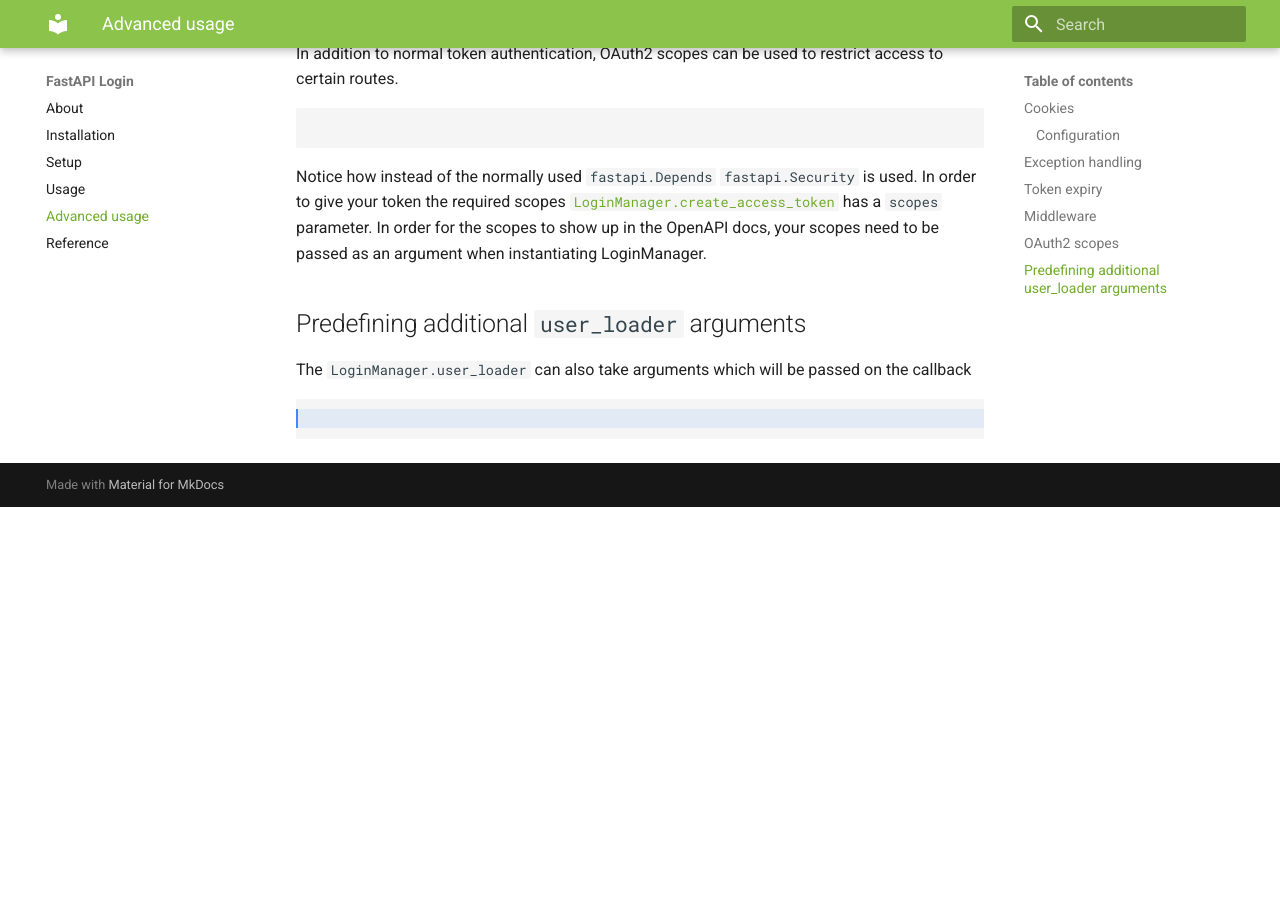
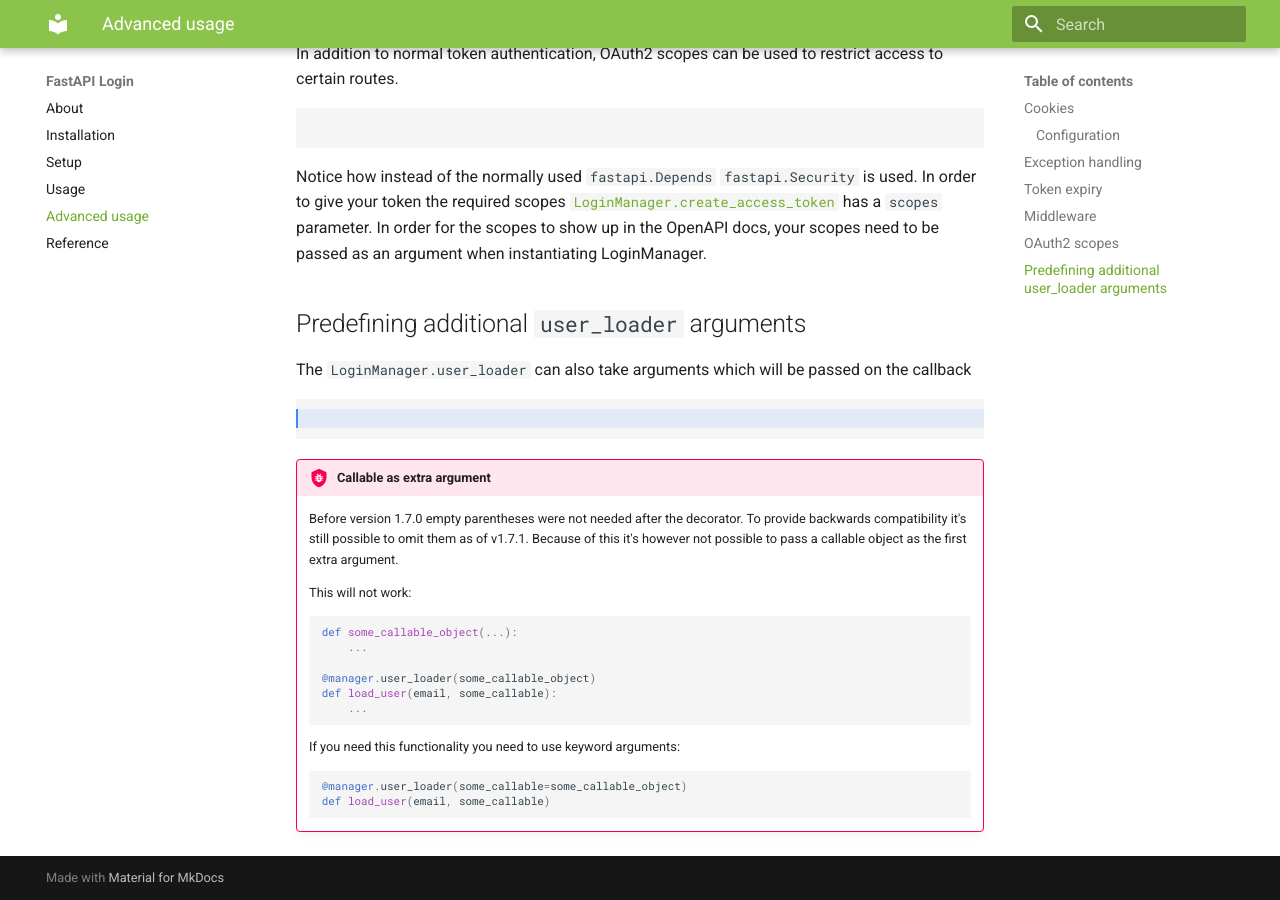
Before and after one commit to MushroomMaula/fastapi_login, an MkDocs documentation site: the page built from docs/advanced_usage.md, in a window 1280 px wide and 900 px high, scrolled down 1884 px. Built offline with MkDocs 1.6.1 and Material for MkDocs 9.7.7, drawn with Linux system fonts in a browser that asks for light colours; before the commit the page ends 2391 px from its top, so only the background shows below that.

Commit message:
Add caveats

`````diff
--- a/docs/advanced_usage.md
+++ b/docs/advanced_usage.md
@@ -89,3 +89,23 @@ callback
 ````python hl_lines="1"
 {!../docs_src/advanced_usage/adv_usage_009.py!}
 ````
+!!! bug "Callable as extra argument"
+    Before version 1.7.0 empty parentheses were not needed after the decorator.
+    To provide backwards compatibility it's still possible to omit them as of v1.7.1.
+    Because of this it's however not possible to pass a callable object as the
+    first extra argument.
+
+    This will not work:
+    ````py
+    def some_callable_object(...):
+        ...
+
+    @manager.user_loader(some_callable_object)
+    def load_user(email, some_callable):
+        ...
+    ````
+    If you need this functionality you need to use keyword arguments:
+    ```py
+    @manager.user_loader(some_callable=some_callable_object)
+    def load_user(email, some_callable)
+    ```
`````
